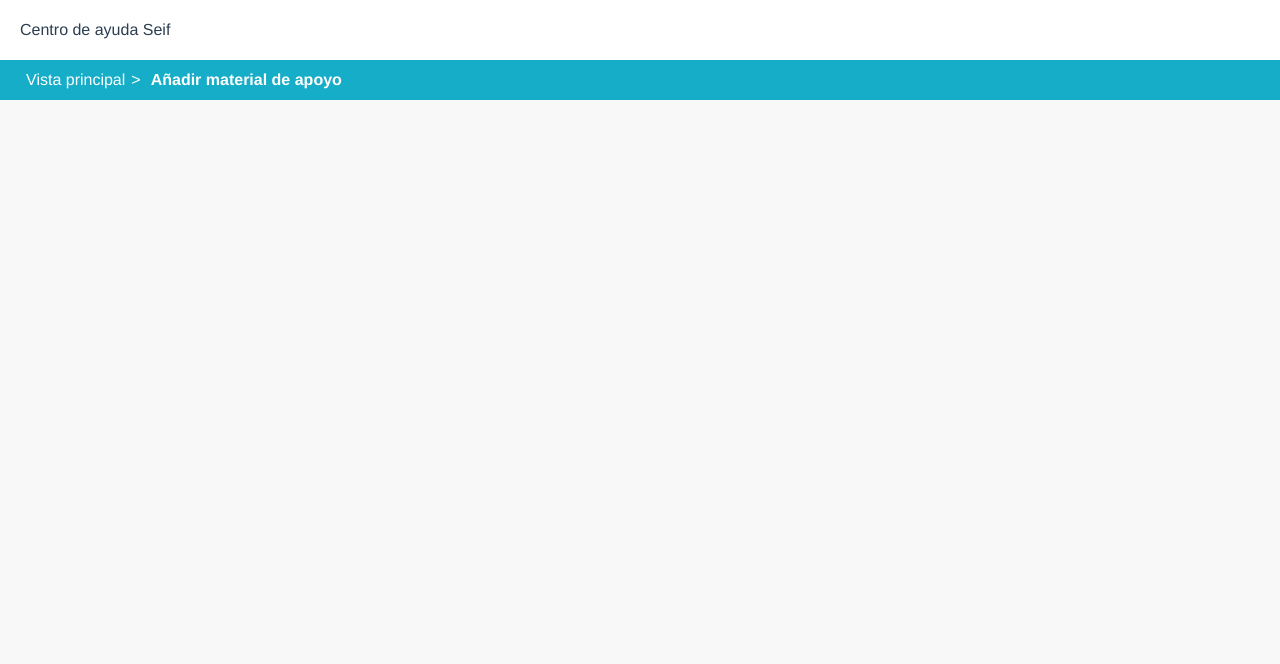
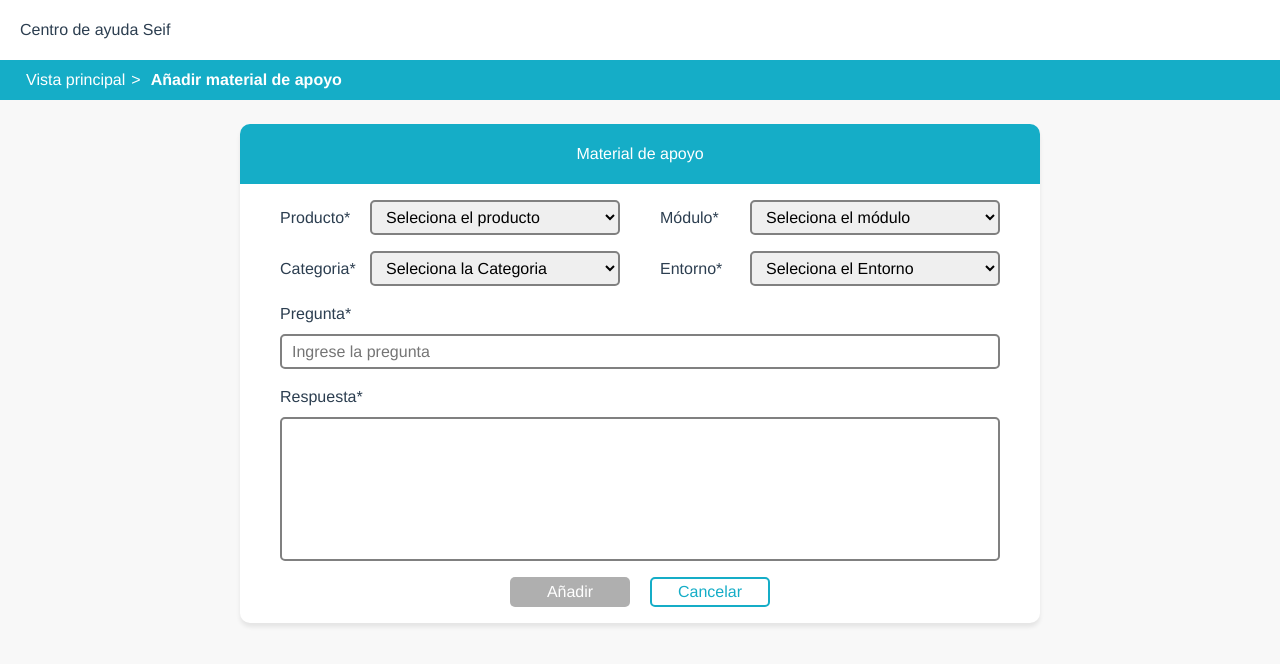
Before and after one commit to alexandearko/faq-module, a Vue app: page /new-product in a window 1280 px wide. Shown: the top 664 px of the page. Built offline with nearby package versions, Linux system fonts and the light colour scheme.

Commit message:
Componente de creacion de pregunta

```diff
--- a/src/App.vue
+++ b/src/App.vue
@@ -38,6 +38,23 @@
 .primary-button:active {
   background-color: #1197af;
 }
+.primary-button:disabled {
+  background-color: rgb(175, 175, 175);
+}
+.secondary-button {
+  height: 45px;
+  padding: 0 20px;
+  background-color: transparent;
+  border-radius: 5px;
+  color: #15adc7;
+  border: 2px solid #15adc7;
+}
+.secondary-button:hover {
+  background-color: #e2f1f5;
+}
+.secondary-button:active {
+  background-color: #b8bdbe;
+}
 header {
   width: 100%;
   height: 60px;
--- /dev/null
+++ b/src/components/NewProduct.vue
@@ -0,0 +1,189 @@
+<template>
+  <div class="new-product">
+    <header>Material de apoyo</header>
+    <section class="body">
+      <div class="selects">
+        <div class="select">
+          <label>Producto*</label>
+          <select v-model="product">
+            <option value="" disabled selected>Seleciona el producto</option>
+            <option value="Producto 1">Producto 1</option>
+            <option value="Producto 2">Producto 2</option>
+            <option value="Producto 3">Producto 3</option>
+          </select>
+        </div>
+        <div class="select">
+          <label>Módulo*</label>
+          <select v-model="modulee">
+            <option value="" disabled selected>Seleciona el módulo</option>
+            <option value="Módulo 1">Módulo 1</option>
+            <option value="Módulo 2">Módulo 2</option>
+            <option value="Módulo 3">Módulo 3</option>
+          </select>
+        </div>
+      </div>
+      <div class="selects">
+        <div class="select">
+          <label>Categoria*</label>
+          <select v-model="category">
+            <option value="" disabled selected>Seleciona la Categoria</option>
+            <option value="Categoria 1">Categoria 1</option>
+            <option value="Categoria 2">Categoria 2</option>
+            <option value="Categoria 3">Categoria 3</option>
+          </select>
+        </div>
+        <div class="select">
+          <label>Entorno*</label>
+          <select v-model="environment">
+            <option value="" disabled selected>Seleciona el Entorno</option>
+            <option value="Entorno 1">Entorno 1</option>
+            <option value="Entorno 2">Entorno 2</option>
+            <option value="Entorno 3">Entorno 3</option>
+          </select>
+        </div>
+      </div>
+      <div class="input">
+        <label for="">Pregunta*</label>
+        <input
+          type="text"
+          v-model="question"
+          placeholder="Ingrese la pregunta"
+        />
+      </div>
+      <div class="text-area">
+        <label for="">Respuesta*</label>
+        <textarea v-model="answer" cols="1" rows="5"> </textarea>
+      </div>
+      <div class="buttons">
+        <button class="primary-button" @click="addProduct" :disabled="disableButton">Añadir</button>
+        <button class="secondary-button" @click="toHome">Cancelar</button>
+      </div>
+    </section>
+  </div>
+</template>
+<script>
+export default {
+  data() {
+    return {
+      product: "",
+      modulee: "",
+      category: "",
+      environment: "",
+      question: "",
+      answer: ""
+    };
+  },
+  computed: {
+    disableButton() {
+      return (
+        this.product.length == 0 ||
+        this.modulee.length == 0 ||
+        this.category.length == 0 ||
+        this.environment.length == 0 ||
+        this.question.length == 0 ||
+        this.answer.length == 0
+      );
+    }
+  },
+  methods: {
+    addProduct() {
+      console.log(this.product);
+      console.log(this.modulee);
+      console.log(this.category);
+      console.log(this.environment);
+      console.log(this.question);
+      console.log(this.answer);
+    },
+    toHome() {
+      this.$router.push("/");
+    }
+  }
+};
+</script>
+<style scoped>
+.new-product {
+  width: 100%;
+  border-radius: 10px;
+  overflow: hidden;
+  box-shadow: 0px 4px 4px rgba(0, 0, 0, 0.08);
+  background-color: #fff;
+}
+header {
+  width: 100%;
+  background-color: #15adc7;
+  color: #fff;
+  display: flex;
+  justify-content: center;
+  align-items: center;
+}
+.body {
+  padding: 0 40px;
+}
+.selects {
+  display: flex;
+  justify-content: space-between;
+  align-items: center;
+  width: 100%;
+}
+.select {
+  margin-top: 16px;
+  width: 340px;
+  display: flex;
+  justify-content: space-between;
+  align-items: center;
+}
+select {
+  height: 35px;
+  border-radius: 5px;
+  border: 2px solid gray;
+  padding: 0 10px;
+  width: 250px;
+}
+.input {
+  display: flex;
+  flex-direction: column;
+  justify-content: center;
+  align-items: flex-start;
+  margin-top: 16px;
+}
+input {
+  height: 35px;
+  border-radius: 5px;
+  border: 2px solid gray;
+  padding: 0 10px;
+  width: 100%;
+  margin-top: 8px;
+}
+.text-area {
+  margin-top: 16px;
+  display: flex;
+  flex-direction: column;
+  align-items: flex-start;
+}
+textarea {
+  width: 100%;
+  border-radius: 5px;
+  border: 2px solid gray;
+  padding: 10px;
+  width: 100%;
+  margin-top: 8px;
+  resize: none;
+}
+.buttons {
+  display: flex;
+  justify-content: center;
+  align-items: center;
+  margin-top: 16px;
+  margin-bottom: 16px;
+}
+.buttons button:first-child {
+  margin-right: 20px;
+}
+.buttons button {
+  width: 120px;
+  height: 30px;
+  display: flex;
+  justify-content: center;
+  align-items: center;
+}
+</style>
--- a/src/views/NewProductView.vue
+++ b/src/views/NewProductView.vue
@@ -1,20 +1,34 @@
 <template>
   <div class="new-product-view">
     <header>
-      <button class="breadcrumb-button" @click="toHome">Vista principal</button> > <p>Añadir material de apoyo</p>
+      <button class="breadcrumb-button" @click="toHome">Vista principal</button>
+      >
+      <p>Añadir material de apoyo</p>
     </header>
+    <div class="container-component">
+      <new-product />
+    </div>
   </div>
 </template>
 <script>
+import NewProduct from "@/components/NewProduct.vue";
 export default {
+  components: {
+    NewProduct
+  },
   methods: {
     toHome() {
-      this.$router.push("/")
+      this.$router.push("/");
     }
   }
 };
 </script>
 <style scoped>
+.new-product-view {
+  display: flex;
+  flex-direction: column;
+  align-items: center;
+}
 header {
   height: 40px;
   width: 100%;
@@ -29,4 +43,8 @@ header p {
   font-weight: 700;
   margin-left: 10px;
 }
+.container-component {
+  margin: 24px 0;
+  width: 800px;
+}
 </style>
```
